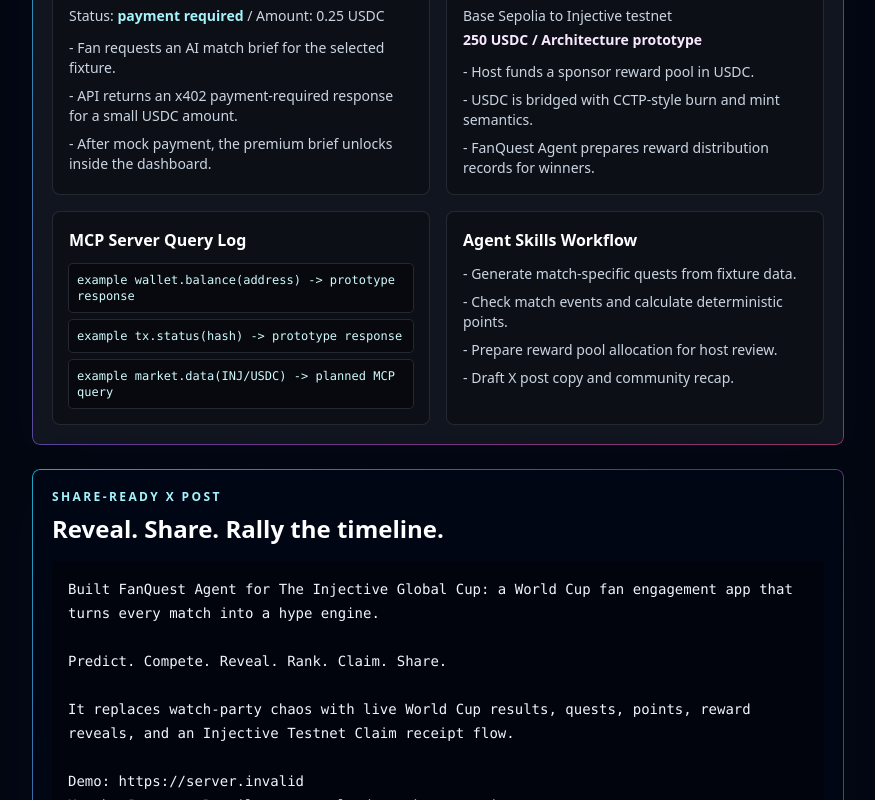
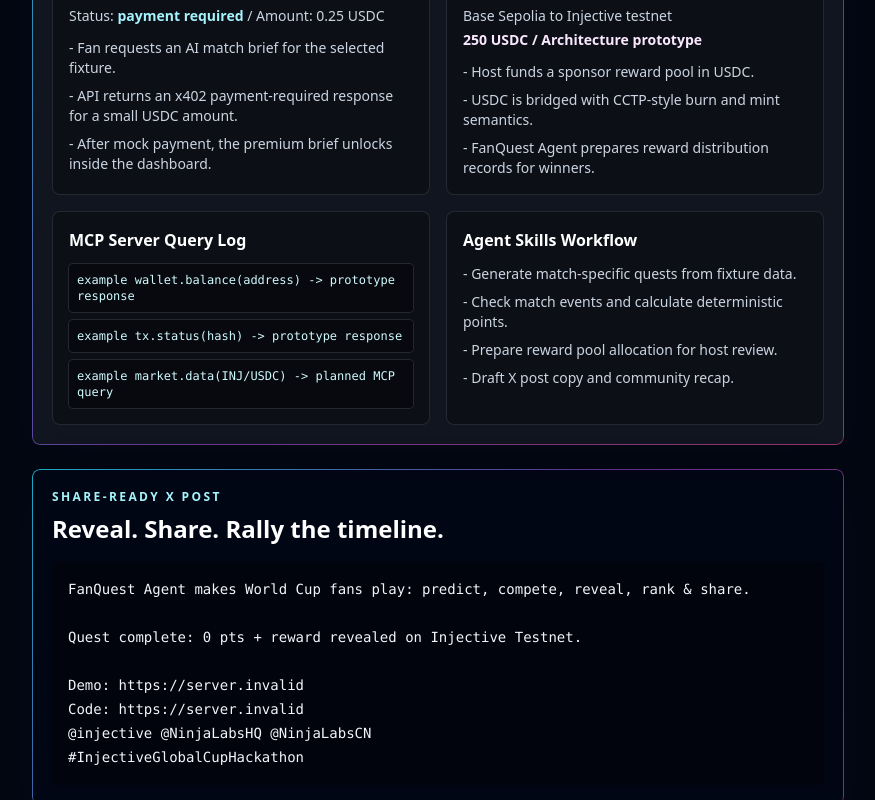
Before and after one commit to massu79/fanquest-agent, a Next.js app: page /dashboard in a window 1280 px wide. Shown: the part 2000-2800 px from the top of the page, without its empty margins (0-875 px from the left). Built offline with nearby package versions, Linux system fonts and the light colour scheme; no server answers.

Commit message:
fix: keep generated X post within standard limit

```diff
--- a/app/dashboard/DashboardClient.tsx
+++ b/app/dashboard/DashboardClient.tsx
@@ -167,7 +167,7 @@
           </section>
 
           <InjectiveTechPanel unlocked={unlocked} onUnlock={() => setUnlocked(true)} />
-          <XShareCard match={selectedMatch} entries={entries} />
+          <XShareCard entries={entries} />
         </div>
 
         <aside className="space-y-6">
--- a/components/DemoScript.tsx
+++ b/components/DemoScript.tsx
@@ -26,13 +26,10 @@
   return [...finished, ...remaining].slice(0, 3);
 }
 
-function buildDemoXPost(match: WorldCupMatch, fan: string, points: number, badge: string, receipt: ClaimReceipt | null) {
+function buildDemoXPost(points: number) {
   const demoUrl = process.env.NEXT_PUBLIC_DEMO_URL ?? "https://fanquest-agent.vercel.app/demo";
   const githubUrl = process.env.NEXT_PUBLIC_GITHUB_URL ?? "https://github.com/massu79/fanquest-agent";
-  const claimLine = receipt
-    ? `recorded a live Injective Testnet claim receipt (${receipt.transactionHash.slice(0, 10)}...)`
-    : "unlocked a 0.75 test INJ demo reward";
-  return `FanQuest Agent turns the World Cup fan engagement problem into a shared onchain moment.\n\nI completed ${match.homeTeam} vs ${match.awayTeam}, revealed "${badge}", ${claimLine}, and earned ${points} points as ${fan}.\n\nPredict -> Compete -> Reveal -> Rank -> Claim -> Share, powered by Injective.\n\nBuilt with live World Cup results, ${receipt ? "a confirmed Injective Testnet receipt" : "live Injective network reads and a receipt-ready MetaMask flow"}, x402/CCTP/MCP prototypes, and an Agent Skills workflow.\n\nDemo: ${demoUrl}\nGitHub: ${githubUrl}\n\n@injective @NinjaLabsHQ @NinjaLabsCN\n#InjectiveGlobalCupHackathon`;
+  return `FanQuest Agent makes World Cup fans play: predict, compete, reveal, rank & share.\n\nQuest complete: ${points} pts + reward revealed on Injective Testnet.\n\nDemo: ${demoUrl}\nCode: ${githubUrl}\n@injective @NinjaLabsHQ @NinjaLabsCN\n#InjectiveGlobalCupHackathon`;
 }
 
 export function DemoScript() {
@@ -66,7 +63,7 @@
   const leaderboard = [...otherFans, currentFan].sort((a, b) => b.points - a.points || a.displayName.localeCompare(b.displayName));
   const rank = leaderboard.findIndex((fan) => fan.id === currentFan.id) + 1;
   const badge = currentFan.points >= 70 ? "Underdog Oracle" : currentFan.points >= 50 ? "Matchday Mystic" : "Quest Contender";
-  const xPost = buildDemoXPost(match, currentFan.displayName, currentFan.points, badge, claimReceipt);
+  const xPost = buildDemoXPost(currentFan.points);
   const quests = generateQuests(match).slice(0, 4);
   useEffect(() => {
     if (step !== 6) return;
--- a/components/XPostPreview.tsx
+++ b/components/XPostPreview.tsx
@@ -1,36 +1,30 @@
 import type { ScoredSubmission } from "@/lib/quests";
-import type { WorldCupMatch } from "@/lib/worldcup-data";
 
 type XPostPreviewProps = {
-  match: WorldCupMatch;
   entries: ScoredSubmission[];
 };
 
-export function buildXPost(match: WorldCupMatch, entries: ScoredSubmission[]) {
-  const leader = [...entries].sort((a, b) => b.points - a.points)[0]?.displayName ?? "the community";
+export function buildXPost(entries: ScoredSubmission[]) {
+  const leader = [...entries].sort((a, b) => b.points - a.points)[0];
   const demoUrl = process.env.NEXT_PUBLIC_DEMO_URL ?? "https://fanquest-agent.vercel.app/demo";
   const githubUrl = process.env.NEXT_PUBLIC_GITHUB_URL ?? "https://github.com/massu79/fanquest-agent";
 
-  return `Built FanQuest Agent for The Injective Global Cup: a World Cup fan engagement app that turns every match into a hype engine.
+  return `FanQuest Agent makes World Cup fans play: predict, compete, reveal, rank & share.
 
-Predict. Compete. Reveal. Rank. Claim. Share.
-
-It replaces watch-party chaos with live World Cup results, quests, points, reward reveals, and an Injective Testnet Claim receipt flow.
+Quest complete: ${leader?.points ?? 0} pts + reward revealed on Injective Testnet.
 
 Demo: ${demoUrl}
-Match: ${match.homeTeam} vs ${match.awayTeam}, current leader: ${leader}
-GitHub: ${githubUrl}
-
+Code: ${githubUrl}
 @injective @NinjaLabsHQ @NinjaLabsCN
 #InjectiveGlobalCupHackathon`;
 }
 
-export function XPostPreview({ match, entries }: XPostPreviewProps) {
+export function XPostPreview({ entries }: XPostPreviewProps) {
   return (
     <section className="gradient-border relative rounded-lg bg-white/[0.06] p-5 shadow-panel">
       <h2 className="text-xl font-black text-white">X Post Preview</h2>
       <pre className="mt-4 whitespace-pre-wrap rounded-lg bg-black/40 p-4 text-sm leading-6 text-slate-100">
-        {buildXPost(match, entries)}
+        {buildXPost(entries)}
       </pre>
     </section>
   );
--- a/components/XShareCard.tsx
+++ b/components/XShareCard.tsx
@@ -1,19 +1,17 @@
 import type { ScoredSubmission } from "@/lib/quests";
-import type { WorldCupMatch } from "@/lib/worldcup-data";
 import { buildXPost } from "./XPostPreview";
 
 type XShareCardProps = {
-  match: WorldCupMatch;
   entries: ScoredSubmission[];
 };
 
-export function XShareCard({ match, entries }: XShareCardProps) {
+export function XShareCard({ entries }: XShareCardProps) {
   return (
     <section className="gradient-border relative rounded-lg bg-slate-950/70 p-5 shadow-panel">
       <p className="text-xs font-black uppercase tracking-[0.2em] text-cyan-200">Share-ready X post</p>
       <h2 className="mt-2 text-2xl font-black text-white">Reveal. Share. Rally the timeline.</h2>
       <pre className="mt-4 whitespace-pre-wrap rounded bg-black/40 p-4 text-sm leading-6 text-slate-100">
-        {buildXPost(match, entries)}
+        {buildXPost(entries)}
       </pre>
     </section>
   );
```
